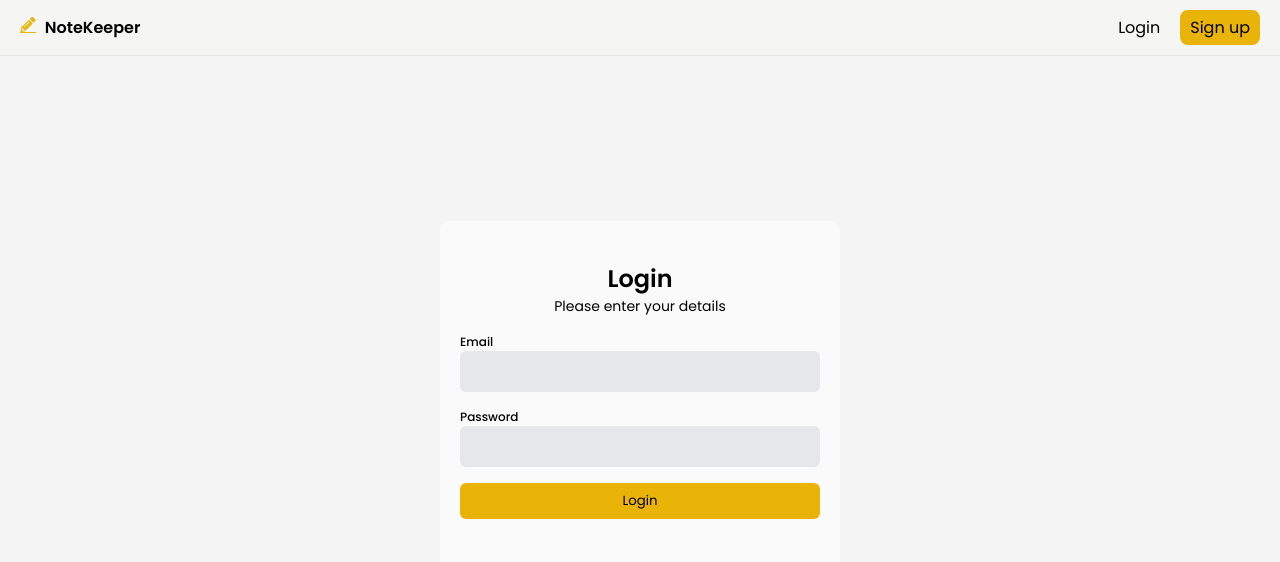
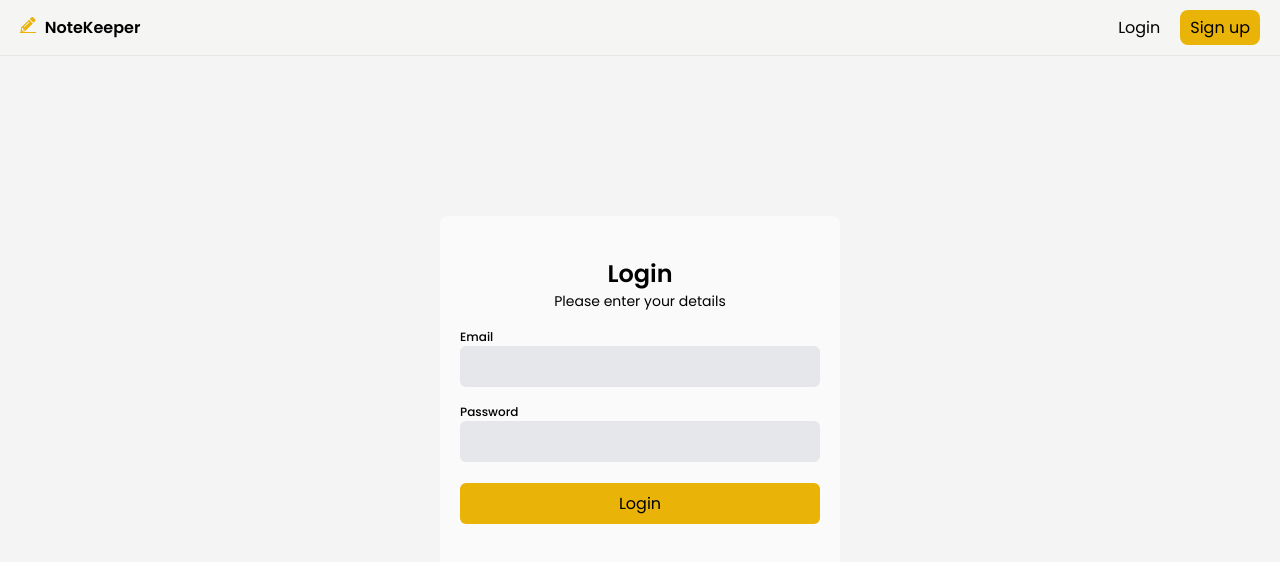
Before and after one commit to pereiralivia/notekeeper, a React (Create React App) app in the folder frontend/: page /login in a window 1280 px wide. Shown: the top 562 px of the page. Built offline with nearby package versions, Linux system fonts and the light colour scheme.

Commit message:
changed button font size

```diff
--- a/frontend/src/App.css
+++ b/frontend/src/App.css
@@ -19,7 +19,7 @@ li {
   list-style: none;
 }
 
-input, select, textarea {
+input, select, textarea, button {
   font-size: 16px !important;
 }
 
@@ -160,6 +160,7 @@ input, select, textarea {
 }
 
 .form-item button {
+  margin-top: 5px;
   border: none;
   border-radius: 6px;
   padding: 8px 15px;
```
